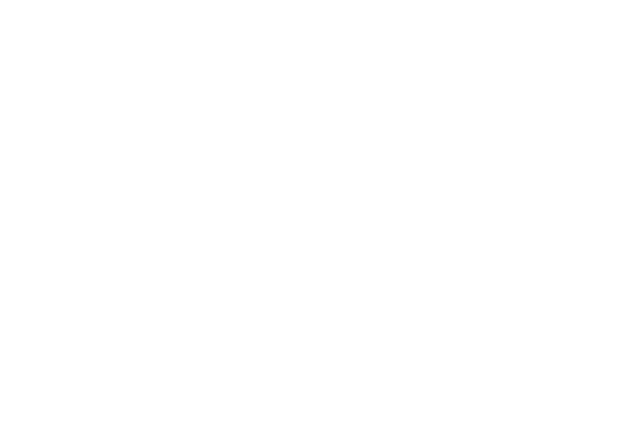
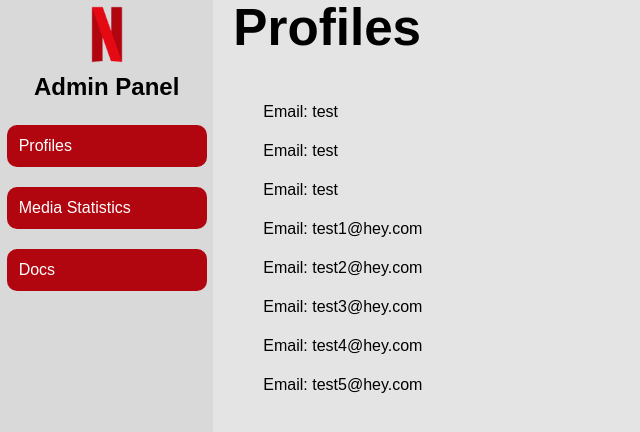
Before and after one commit to 2560p/data-front, a React (Vite) app: page /profiles in a window 1280 px wide. Before the commit this address had no page. Shown: the top 432 px of the page, without its empty margins (0-640 px from the left). Built offline with nearby package versions, Linux system fonts and the light colour scheme.

Commit message:
Added back profiles page

```diff
--- a/src/App.tsx
+++ b/src/App.tsx
@@ -5,7 +5,8 @@
 import SignUp from './pages/register/SignUp';
 import ResetPassword from './pages/resetPass/ResetPassword';
 import Docs from './pages/docs/Docs';
-import MediaStatistics from './pages/mediaStatistics/MediaStatistics'
+import MediaStatistics from './pages/mediaStatistics/MediaStatistics';
+import Profiles from './pages/profiles/Profiles';
 
 
 function App() {
@@ -18,6 +19,7 @@
           <Route path={"/resetPassword"} element={<ResetPassword />} />
           <Route path={"/docs"} element={<Docs />} />
           <Route path={"/mediaStatistics"} element={<MediaStatistics />} />
+          <Route path={"/profiles"} element={<Profiles />} />
         </Routes>
       </div>
     </Router>
--- /dev/null
+++ b/src/pages/profiles/Profiles.css
@@ -0,0 +1,74 @@
+body, html {
+  margin: 0;
+  padding: 0;
+  background-color: #E4E4E4;
+}
+
+body {
+  overflow-x: hidden;
+}
+
+.gridBody {
+  display: grid;
+  grid-template-columns: repeat(6, 1fr);
+  width: 100vw;
+}
+
+.navBar {
+  grid-column: 1/2;
+  background-color: #D9D9D9;
+  display: flex;
+  align-items: center;
+  flex-direction: column;
+  min-height: 100vh;
+}
+
+.navButtons {
+  display: flex;
+  flex-direction: column;
+  margin-top: 20px;
+}
+
+.navButtons > button {
+  background-color: #B1060F;
+  color: white;
+  padding: 12px;
+  margin: 6px 0;
+  border: none;
+  border-radius: 10px;
+  cursor: pointer;
+  text-align: center;
+  width: 200px;
+}
+
+.navButtons > button:hover {
+  background-color: #6a060b;
+}
+
+.header {
+  grid-column: 2/6;
+  grid-row: 1;
+  display: flex;
+  flex-direction: column;
+  margin-left: 20px;
+}
+
+.userList {
+  grid-column: 2/6;
+  grid-row: 1;
+  display: flex;
+  flex-direction: column;
+  align-items: flex-start;
+  margin-top: 20px;
+  margin-left: 20px;
+  padding-top: 75px;
+  padding-left: 25px;
+}
+
+.user {
+  margin-bottom: 5px;
+}
+
+.userList p {
+  margin: 5px;
+}
--- /dev/null
+++ b/src/pages/profiles/Profiles.tsx
@@ -0,0 +1,40 @@
+import React from "react";
+import "./Profiles.css";
+import NavBar from "../../components/NavBar";
+
+const users_data = [
+    { profile_name: "John", email: "test1@hey.com", status: "BLOCKED", birth_date: "01-02-2003", payment: "card" },
+    { email: "test2@hey.com", payment: "card" },
+    { email: "test3@hey.com", payment: "card" },
+    { email: "test4@hey.com", payment: "card" },
+    { email: "test5@hey.com", payment: "card" },
+    { email: "test", payment: "card" },
+    { email: "test", payment: "card" },
+    { email: "test", payment: "card" }
+];
+
+const Users = () => {
+  // Sort users by email
+    const sortedUsers = [...users_data].sort((a, b) => (a.email > b.email ? 1 : -1));
+
+    return (
+        <div className="gridBody">
+
+            <NavBar />
+            <div className="header">
+                <header>
+                    <h1>Profiles</h1>
+                </header>
+            </div>
+            <div className="userList">
+                {sortedUsers.map((user, index) => (
+                <div key={index} className="user">
+                    <p>Email: {user.email}</p>
+                </div>
+                ))}
+            </div>
+        </div>
+    );
+};
+
+export default Users;
```
